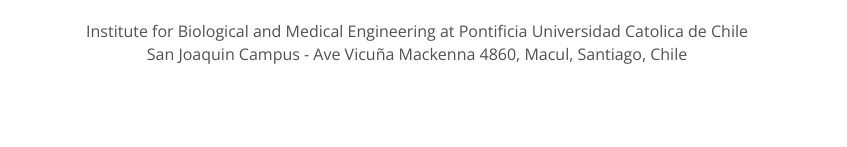
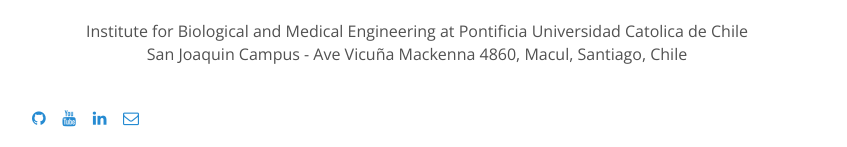
Before and after one commit to LIBREhub/LIBREhub.github.io, a Jekyll site: the page built from people.md, in a window 1280 px wide and 1400 px high, scrolled down 611 px. Shown: the part 1250-1397 px from the top of the window, without its empty margins (223-1070 px from the left). Built offline with Jekyll 4.4.1, drawn with Linux system fonts in a browser that asks for light colours; nearby versions of some CDN libraries; before the commit the page ends 1946 px from its top, so only the background shows below that.

Commit message:
Update website
Add Linkedin icon in the home page
Update opacity of thumbnails
Update font size of speakers name
Add social media icon in the footer

```diff
--- a/_includes/footer.html
+++ b/_includes/footer.html
@@ -4,4 +4,11 @@
   Institute for Biological and Medical Engineering at Pontificia Universidad Catolica de Chile<br>
 	San Joaquin Campus - Ave Vicuña Mackenna 4860, Macul, Santiago, Chile
 	</p>
+    <span style="display: block; margin-bottom: 3em"></span>
+    <p>
+      <a href="https://github.com/librehub"><i class="fa fa-github"></i></a>&nbsp;&nbsp;&nbsp;
+      <a href="https://www.youtube.com/channel/UCKaffupDA8KKrDE0rd668Xw"><i class="fa fa-youtube"></i></a>&nbsp;&nbsp;&nbsp;
+      <a href="https://www.linkedin.com/company/librehub/"><i class="fa fa-linkedin"></i></a>&nbsp;&nbsp;&nbsp;
+      <a href="mailto:librehub@uc.cl"><i class="fa fa-envelope-o"></i></a>&nbsp;&nbsp;&nbsp;
+    </p>
 </div>
--- a/index.html
+++ b/index.html
@@ -70,10 +70,9 @@
       <i>The <strong>Latin American Hub for Bioimaging Through Open Hardware (LIBRE Hub)</strong> is a training network for open source bioimaging hardware in Latin America with the goal to empower regional researchers through practical workshops, seminars, networking, and online resources adapted to local needs and re-published in local languages.</i>
 
       <span style="display: block; margin-bottom: 3em"></span>
-
       <a href="https://github.com/librehub"><i class="fa fa-github"></i> LIBREhub</a>&nbsp;&nbsp;&nbsp;
       <a href="https://www.youtube.com/channel/UCKaffupDA8KKrDE0rd668Xw"><i class="fa fa-youtube"></i> LIBREhub</a>&nbsp;&nbsp;&nbsp;
-<!--  <a href="https://twitter.com/WenzelLab"><i class="fa fa-twitter"></i> WenzelLab</a>&nbsp;&nbsp;&nbsp; -->
+      <a href="https://www.linkedin.com/company/librehub/"><i class="fa fa-linkedin"></i> LIBREhub</a>&nbsp;&nbsp;&nbsp;
       <a href="mailto:librehub@uc.cl"><i class="fa fa-envelope-o"></i> librehub@uc.cl</a>&nbsp;&nbsp;&nbsp;
       </p>
 <!-- Suscribe box -->
--- a/people.md
+++ b/people.md
@@ -10,23 +10,9 @@
     }
 
     .profile-thumbnail:hover {
-      opacity: 0.7; /* Set the opacity when hovering */
+      opacity: 0.5; /* Set the opacity when hovering */
     }
 </style>
-
-
-<!--
-<style>
-.profile-thumbnail {
-  background-color: rgba(255, 0, 0, 0.5); /* Set the initial background color with transparency */
-  transition: background-color 0.3s ease; /* Add a smooth transition effect for background color */
-}
-
-.profile-thumbnail:hover {
-  background-color: rgba(45, 61, 91, 0.2); /* Set the background color with transparency when hovering */
-}
-</style>
--->
 
 {% assign people_sorted = site.people | sort: 'joined' %}
 {% assign role_array = "pi|researchstaff|fellow|gradstudent|communication|alumni" | split: "|" %}
```
Also changed, not shown: seminars.md (+2 -2 lines).
